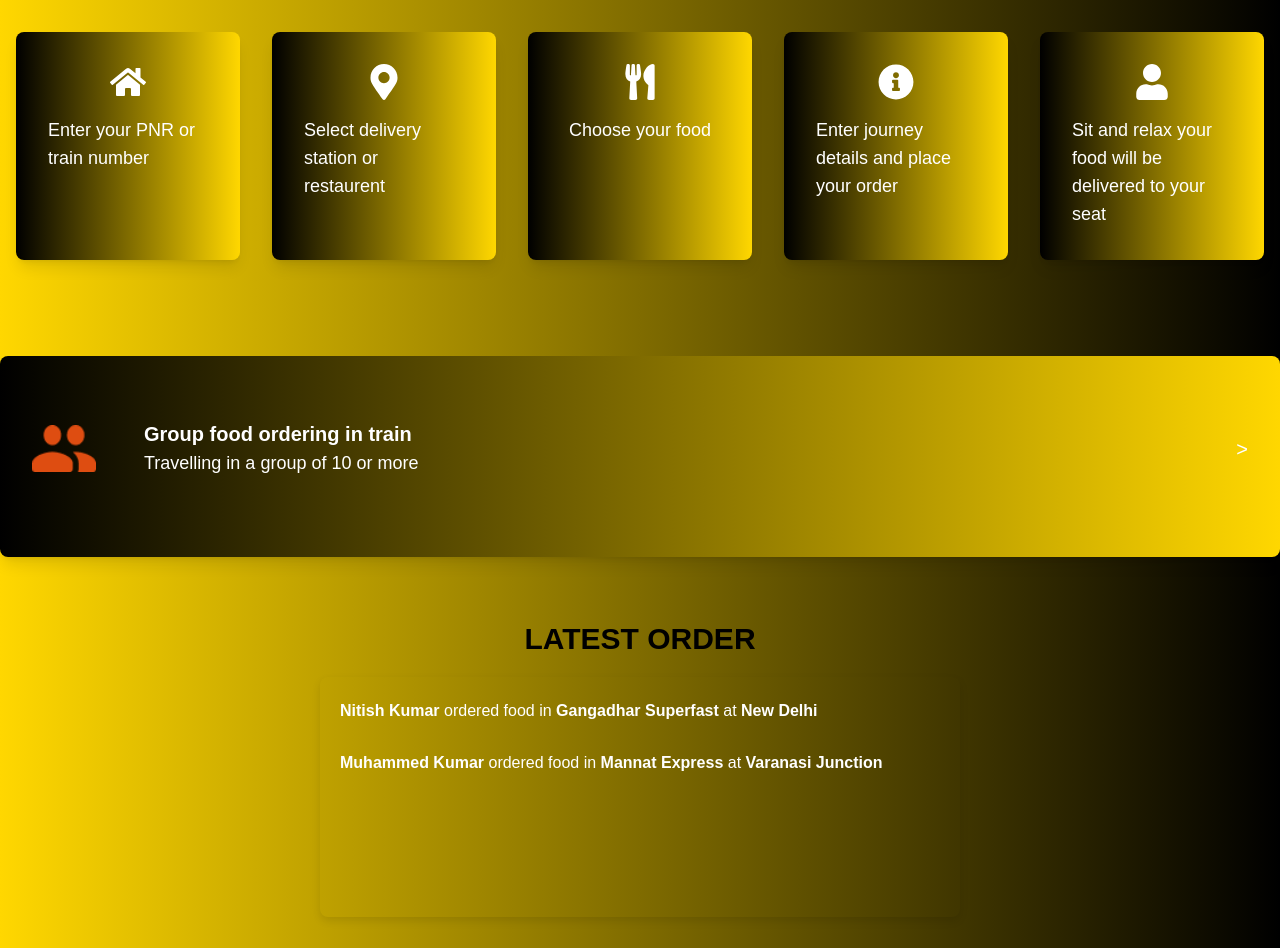
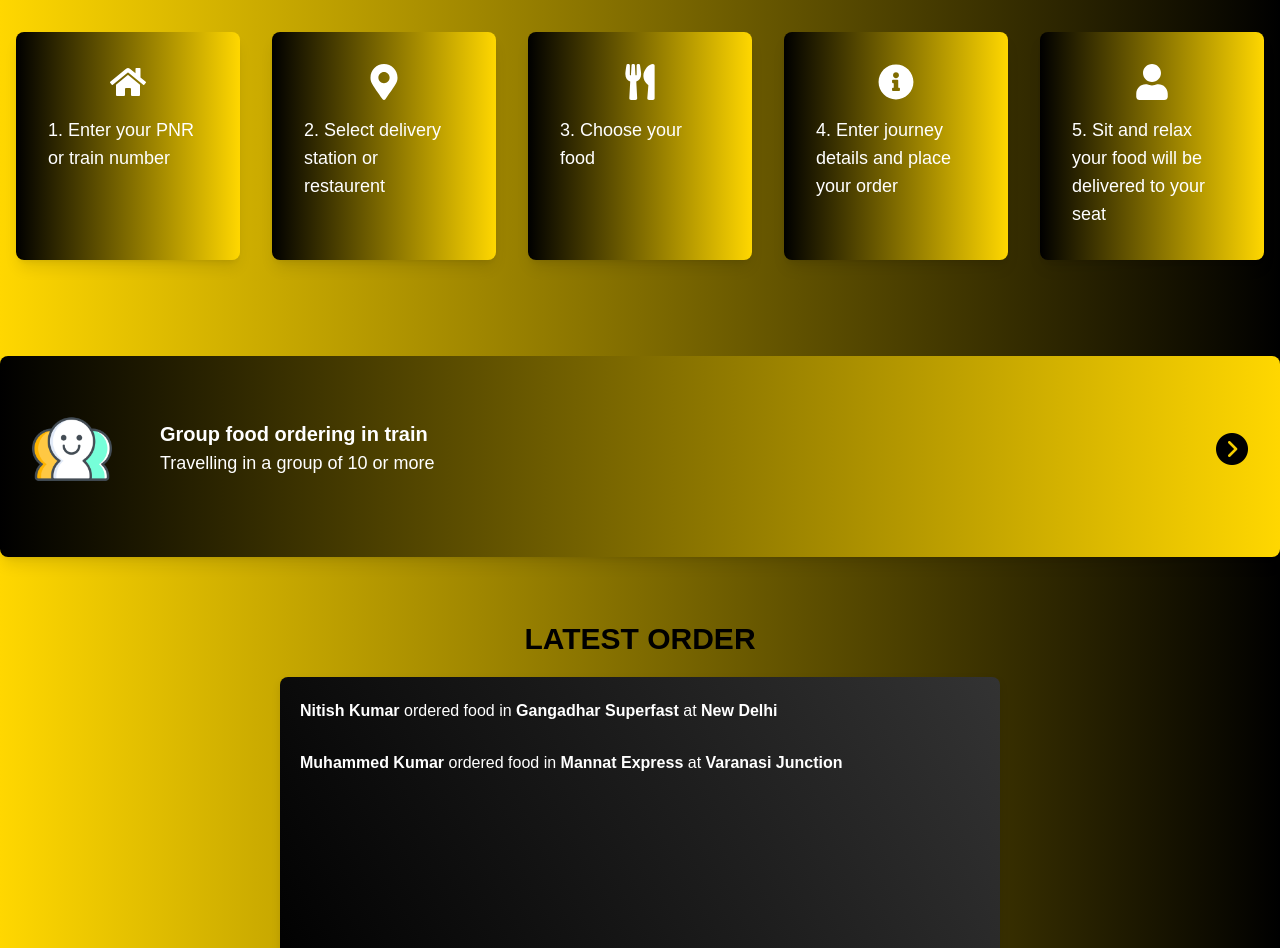
Before and after one commit to Nits-K/TrainBite, a Next.js app: page / in a window 1280 px wide. Shown: the part 644-1592 px from the top of the page. Built offline with nearby package versions, Linux system fonts and the light colour scheme.

Commit message:
width adjusted

```diff
--- a/src/app/globals.css
+++ b/src/app/globals.css
@@ -38,12 +38,13 @@ body {
 }
 
 .scroll-container {
-  width: 90%;
-  max-width: 640px;
-  height: 240px;
+  width: 100%;
+  max-width: 720px;
+  height: 320px;
 
   position: relative;
-  background-color: rgb(rgb(248, 237, 39,0.3), green, blue);
+  background: linear-gradient(60deg, black, #333333);
+
   box-shadow: 0 4px 8px rgba(0, 0, 0, 0.1);
   border-radius: 8px;
   margin-top: 20px;
--- a/src/app/page.js
+++ b/src/app/page.js
@@ -20,11 +20,11 @@ export default function Home() {
   };
 
   const cards = [
-    { icon: <FaHome />, text: "Enter your PNR or train number" },
-    { icon: <FaMapMarkerAlt />, text: "Select delivery station or restaurent" },
-    { icon: <FaUtensils />, text: "Choose your food" },
-    { icon: <FaInfoCircle />, text: "Enter journey details and place your order" },
-    { icon: <FaUser />, text: "Sit and relax your food will be delivered to your seat" },
+    { icon: <FaHome />, text: "1. Enter your PNR or train number" },
+    { icon: <FaMapMarkerAlt />, text: "2. Select delivery station or restaurent" },
+    { icon: <FaUtensils />, text: "3. Choose your food" },
+    { icon: <FaInfoCircle />, text: "4. Enter journey details and place your order" },
+    { icon: <FaUser />, text: "5. Sit and relax your food will be delivered to your seat" },
   ];
 
   return (
@@ -130,7 +130,7 @@ export default function Home() {
             <img
               src="images/groupIcon.png"
               alt="group icon"
-              className="w-16"
+              className="w-20 h-20"
             />
             <div className="ml-4 p-8 flex-1">
               <p className="text-base md:text-lg text-white">
@@ -147,12 +147,12 @@ export default function Home() {
               className="text-white text-lg md:text-xl ml-auto"
               onClick={() => (window.location.href = "/")}
             >
-              &gt;
+              <img className="h-8 w-8"src="/images/next.png" alt="" />
             </button>
           </div>
         </div>
 
-        <h1 className="text-3xl mt-16 text-black font-bold">LATEST ORDER</h1>
+        <h1 className="text-3xl mt-16 text-black text- font-bold">LATEST ORDER</h1>
         <div className="scroll-container text-balance h-8 mt-8 py-8 w-full max-w-screen-xl overflow-hidden">
           <div className="text-wrap break-words whitespace-normal scroll-content text-white my-8">
             {orders.map((item, index) => (
--- a/src/app/styles/navbar.css
+++ b/src/app/styles/navbar.css
@@ -4,14 +4,14 @@
   left: 0;
   width: 100%;
   height: 80px;
-  border-radius: 15px;
+  border-radius: 20px;
   overflow: hidden;
   display: flex;
   align-items: center;
   justify-content: space-evenly;
   padding-top: 10px;
   margin-bottom: 0.5rem;
-  margin-left: 0;
+
 }
 
 .rect .nav-link {
```
Also changed, not shown: public/images/groupIcon.png, public/images/next.png (added).
